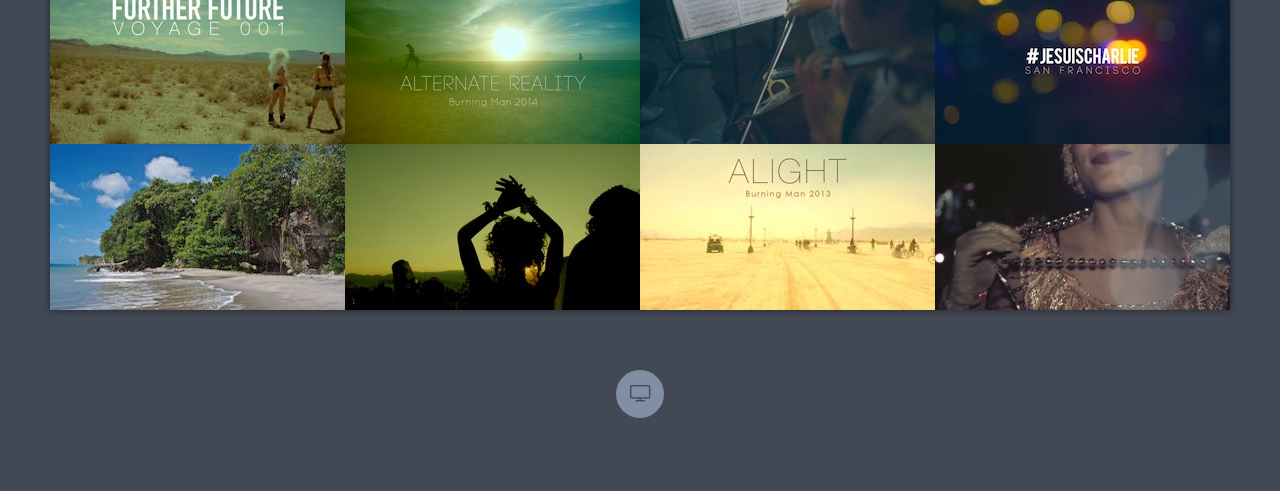
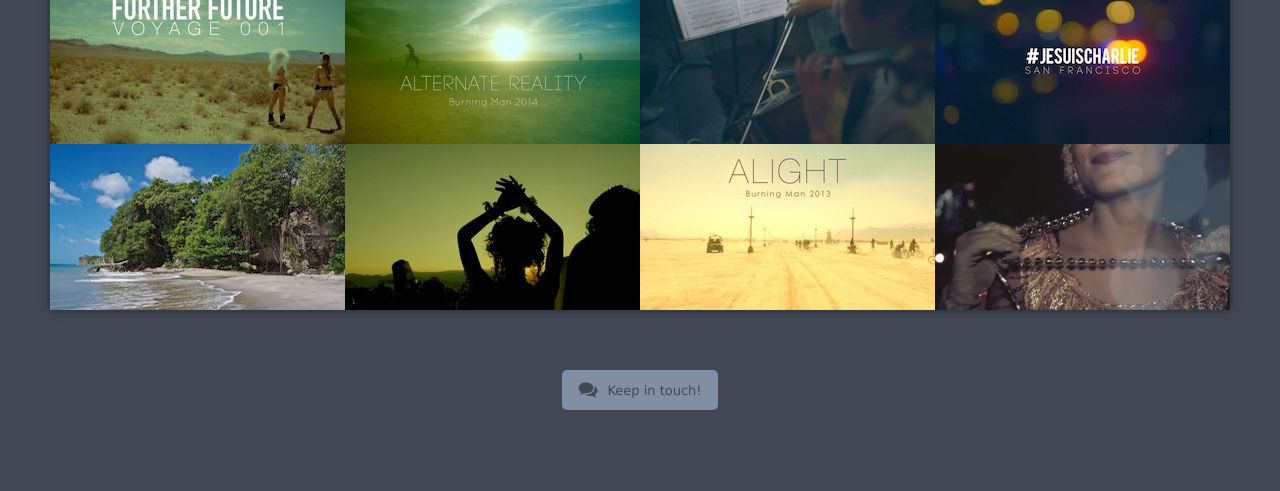
Before and after one commit to skiss9/StephaneKiss.com, a plain HTML site: page films/alight.html in a window 1280 px wide. Shown: the part 721-1212 px from the top of the page. Drawn offline with nearby package versions, Linux system fonts and the light colour scheme; some packages are replaced by stand-ins of ours; files that its build step writes are made by us from their sources.

Commit message:
Tweak follow button

```diff
--- a/app.css
+++ b/app.css
@@ -212,12 +212,11 @@ footer .follow-buttons {
 }
 footer .follow-buttons .follow-button-toggle {
   display: inline-block;
-  padding: 14px;
-  width: 20px;
+  padding: 10px 16px;
   height: 20px;
   background-color: #828ea4;
   color: #424955;
-  border-radius: 30px;
+  border-radius: 5px;
   font-size: 13px;
   cursor: pointer;
   -webkit-user-select: none;
@@ -232,6 +231,7 @@ footer .follow-buttons .follow-button-toggle i {
   display: inline-block;
   font-size: 19px;
   vertical-align: -1px;
+  margin-right: 10px;
 }
 footer .follow-buttons ul {
   transition: opacity 0.8s;
--- a/films/alight.html
+++ b/films/alight.html
@@ -104,7 +104,7 @@ Edited and color-graded in Final Cut Pro.">
     </div>
     <footer>
       <div class="follow-buttons">
-        <div ng-mouseover="expandFollowButtons()" class="follow-button-toggle"><i class="fa fa-tv"></i></div>
+        <div ng-mouseover="expandFollowButtons()" class="follow-button-toggle"><i class="fa fa-comments"></i>Keep in touch!</div>
         <ul ng-class="{ 'is-shown': followButtonsAreExpanded }">
           <li>
             <div data-href="https://www.facebook.com/skiss" data-colorscheme="light" data-layout="button" data-show-faces="true" class="fb-follow">     </div>
```
Also changed, not shown: films/alternate-reality.html (+1 -1 lines), films/classical-revolution.html (+1 -1 lines), films/further-future.html (+1 -1 lines), films/je-suis-charlie.html (+1 -1 lines), films/st-lucia.html (+1 -1 lines), films/sunset-at-pink-mammoth.html (+1 -1 lines), films/the-great-gatsby-night.html (+1 -1 lines), index.html (+1 -1 lines), 2 other files.
